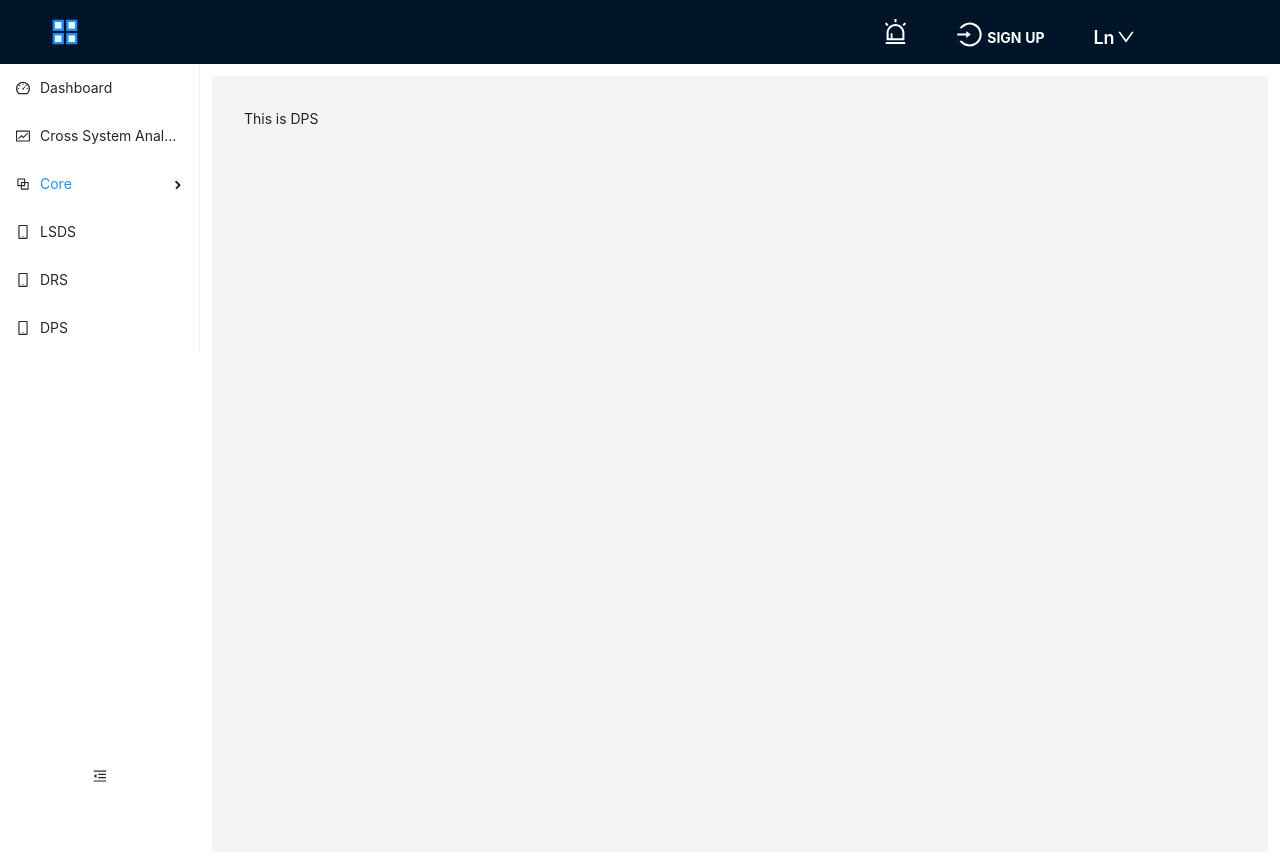
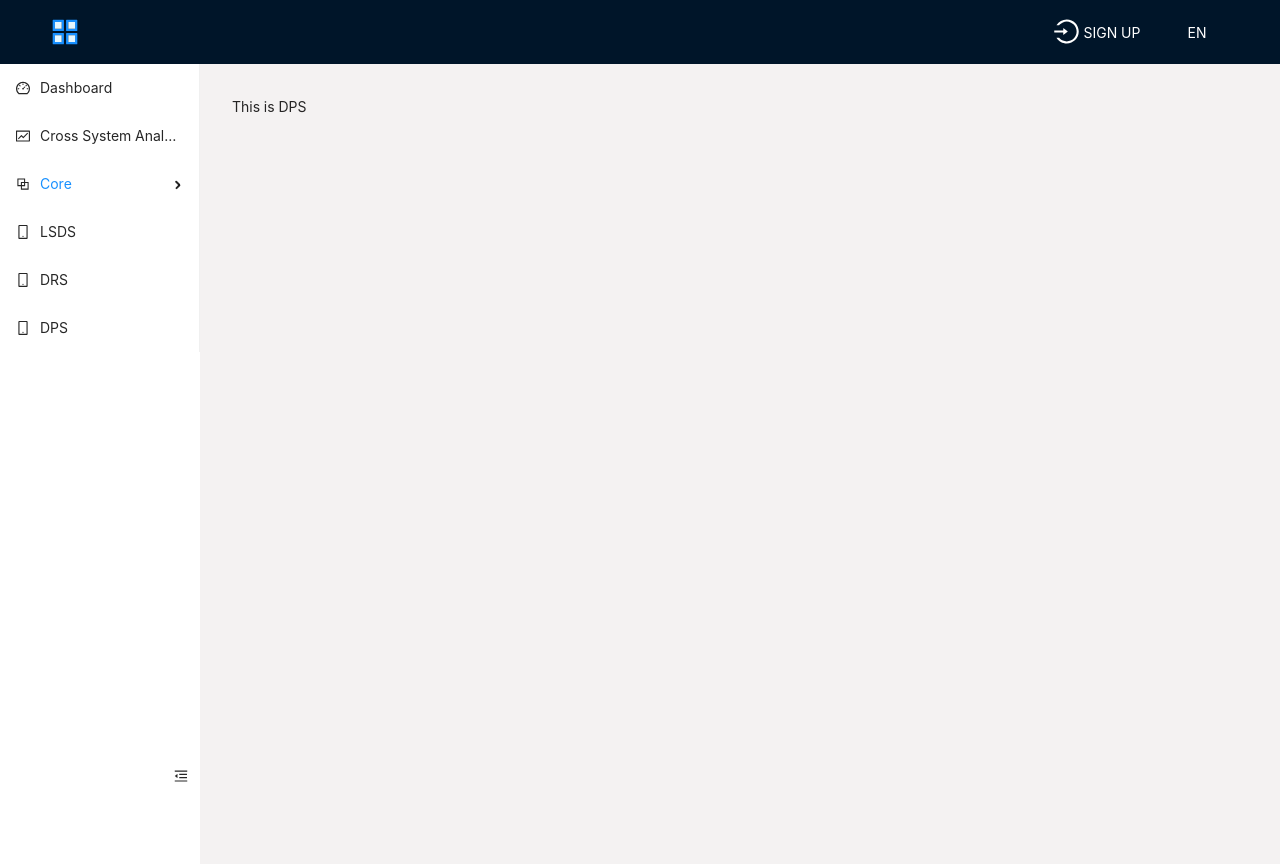
Before and after one commit to SajidAli11/redux-templete, a React (Create React App) app: page /dps in a window 1280 px wide. Built offline with nearby package versions, Linux system fonts and the light colour scheme.

Commit message:
modified:   src/component/NavBar/Navbar.tsx 	modified:   src/component/NavBar/styles.ts 	modified:   src/component/Sidebar/Sidebar.tsx 	modified:   src/container/styles.ts

```diff
--- a/src/component/NavBar/Navbar.tsx
+++ b/src/component/NavBar/Navbar.tsx
@@ -1,11 +1,6 @@
-import React, { useState } from "react";
+import React from "react";
 import "antd/dist/antd.min.css";
-import {
-  AlertOutlined,
-  DownOutlined,
-  LoginOutlined,
-  AppstoreTwoTone,
-} from "@ant-design/icons";
+import { LoginOutlined, AppstoreTwoTone } from "@ant-design/icons";
 import { Layout, Menu, Dropdown, Space, Typography } from "antd";
 import {
   LogoIcon,
@@ -16,12 +11,11 @@ import {
   SignUp,
   SignUpText,
 } from "./styles";
-import { menu, SignUpDropDown } from "./DropDown";
+import { SignUpDropDown } from "./DropDown";
 import { GlobalStyle } from "./styles";
 const { Header } = Layout;
 
 const Navbar = () => {
-  const [size, setSize] = useState(2);
   return (
     <>
       <GlobalStyle />
@@ -45,9 +39,6 @@ const Navbar = () => {
           </LogoIcon>
           <NavbarSlider>
             <IconDiv>
-              <Icon>
-                <AlertOutlined />
-              </Icon>
               <Dropdown overlay={SignUpDropDown}>
                 <Typography.Link style={{ color: "white" }}>
                   <Space>
@@ -63,14 +54,7 @@ const Navbar = () => {
               </Dropdown>
 
               <Language>
-                <Dropdown overlay={menu}>
-                  <Typography.Link style={{ color: "white" }}>
-                    <Space size={size}>
-                      Ln {/*  Languages */}
-                      <DownOutlined />
-                    </Space>
-                  </Typography.Link>
-                </Dropdown>
+                <span>EN</span>
               </Language>
             </IconDiv>
           </NavbarSlider>
--- a/src/component/NavBar/styles.ts
+++ b/src/component/NavBar/styles.ts
@@ -7,27 +7,23 @@ const LogoIcon = styled.div`
 `;
 const NavbarSlider = styled.div`
   display: flex;
-  color: red;
-  margin-left: 60%;
-  width: 700px;
-  justify-content: space-around;
+  width: 100%;
+  justify-content: flex-end;
 `;
 const IconDiv = styled.div`
   display: flex;
-  width: 300px;
+  width: 200px;
   align-items: center;
   justify-content: space-around;
 `;
 const Icon = styled.span`
   font-size: 25px;
   color: white;
-  font-weight: bold;
 `;
 const Language = styled.div`
   color: white;
-  font-size: 18px;
-  margin-top: 10px;
-  font-weight: 600;
+  font-size: 14px;
+
   display: flex;
   align-items: center;
   width: fit-content;
@@ -38,26 +34,18 @@ const SignUp = styled.div`
   align-items: center;
   width: fit-content;
   justify-content: space-between;
-  margin-top: 6px;
 `;
 const SignUpText = styled.span`
   color: white;
-  font-weight: bold;
+  font-size: 14px;
   margin-left: 5px;
-  margin-top: 5px;
 `;
 
 //For the dropdown menu top-margin to match the bottom of the navbar
 const GlobalStyle = createGlobalStyle`
 .ant-dropdown-menu{
-    margin-top:10px ;
+    margin-top:12px ;
 }
-/* .ant-layout-header{
-    background   :#D2FCFF;
-    .ant-menu{
-    background: #D2FCFF;
-}
-} */
 
  `;
 
--- a/src/component/Sidebar/Sidebar.tsx
+++ b/src/component/Sidebar/Sidebar.tsx
@@ -12,7 +12,7 @@ const Sidebar = () => {
   const [collapsed, setCollapsed] = useState(false);
   return (
     <>
-      <Affix offsetTop={64.0001}>
+      <Affix offsetTop={64.01}>
         <Sider
           style={{
             minHeight: "100vh",
@@ -24,7 +24,22 @@ const Sidebar = () => {
           onCollapse={() => {
             setCollapsed(!collapsed);
           }}
-          trigger={collapsed ? <MenuUnfoldOutlined /> : <MenuFoldOutlined />}
+          trigger={
+            collapsed ? (
+              <MenuUnfoldOutlined />
+            ) : (
+              <MenuFoldOutlined
+                style={{
+                  display: "flex",
+                  justifyContent: "flex-end",
+                  alignItems: "center",
+                  marginRight: "12px",
+                  marginTop: "17px",
+                  textAlign: "center",
+                }}
+              />
+            )
+          }
           breakpoint="xl"
           collapsedWidth="60"
           theme="light"
--- a/src/container/styles.ts
+++ b/src/container/styles.ts
@@ -1,4 +1,6 @@
 import styled from "styled-components";
+
+const Navbarheight = "64px";
 
 const TopContainer = styled.div`
   display: flex;
@@ -8,16 +10,16 @@ const TopContainer = styled.div`
 `;
 
 const MiddleContainer = styled.div`
-  margin-top: 64px;
+  margin-top: ${Navbarheight};
   display: flex;
   flex-direction: row;
   width: 100%;
+  height: inherit-${Navbarheight};
 `;
 
 const ViewContainer = styled.div`
   background-color: #f4f2f2;
   padding: 32px;
-  margin: 12px;
   width: 100%;
 `;
 
```
